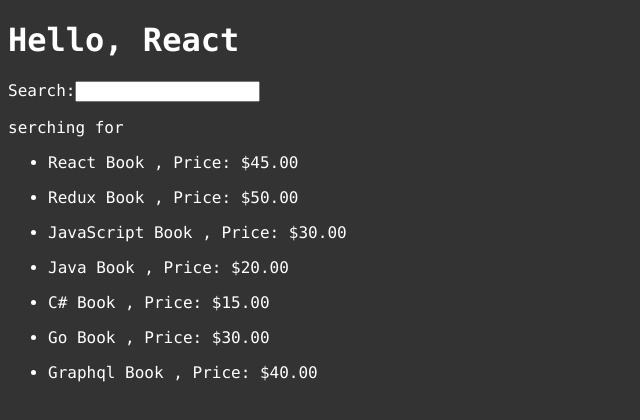
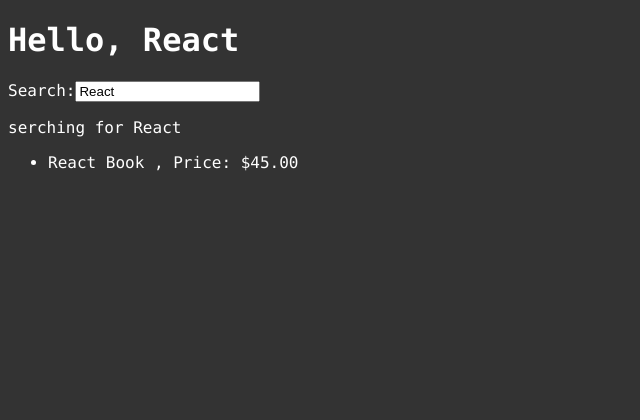
Before and after one commit to M3hTi/Lesson-6-Lifting-State-in-React, a React (Vite) app: page / in a window 1280 px wide. Shown: the top 420 px of the page, without its empty margins (0-640 px from the left). Built offline with nearby package versions, Linux system fonts and the light colour scheme.

Commit message:
fix: ensure HTML elements like input and select are connected to React initial state by using explicit value attribute in JSX

```diff
--- a/src/App.jsx
+++ b/src/App.jsx
@@ -3,7 +3,7 @@ import * as React from 'react'
 import './App.css'
 
 function App() {
-  const [serachTerm, setSearchTerm] = React.useState('')
+  const [serachTerm, setSearchTerm] = React.useState('React')
 
   const products = [
     {
@@ -69,7 +69,7 @@ function Search(props){
   return(
     <>
       <label htmlFor="srch">Search:</label>
-      <input type="text" id="srch" onInput={props.onSearch}/>
+      <input value={props.text} type="text" id="srch" onInput={props.onSearch}/>
 
       <p>serching for {props.text}</p>
     </>
```
